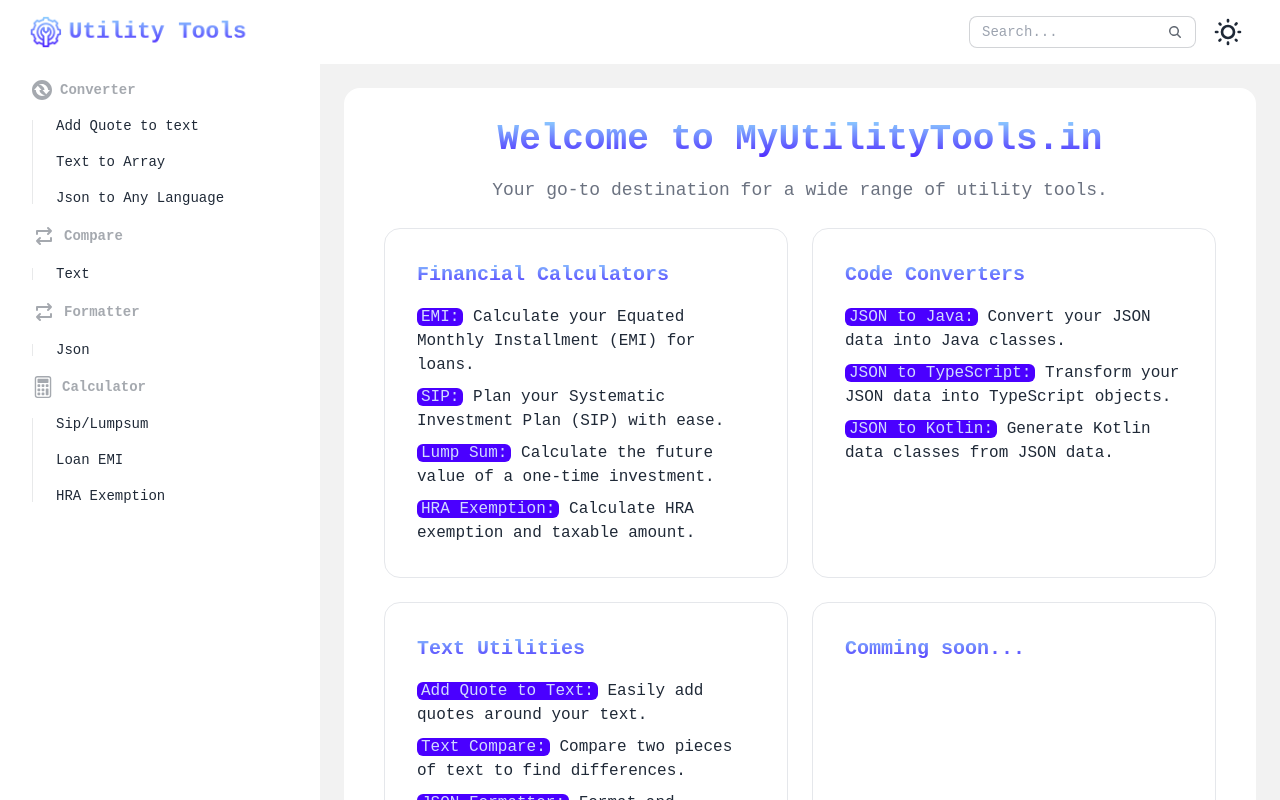
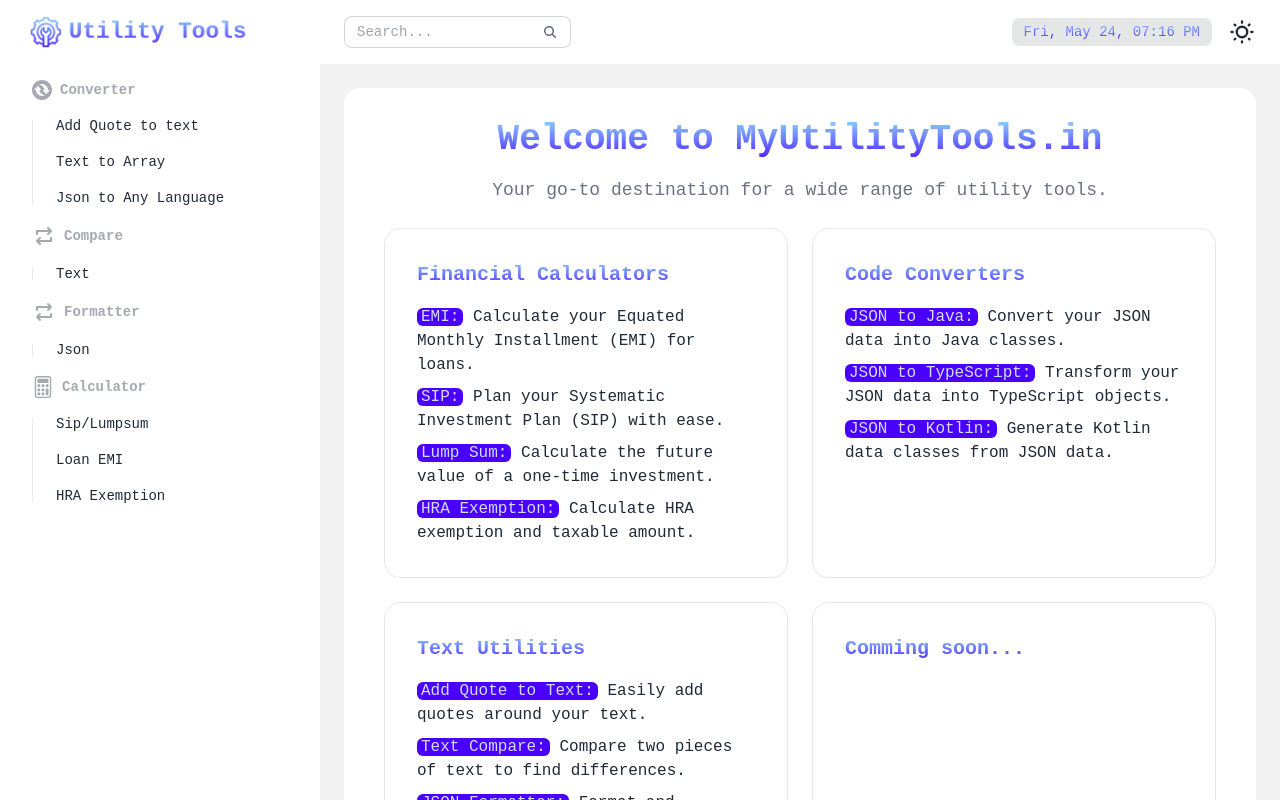
Before and after one commit to BarboolRahhi/my-utility-tools, a React (Vite) app: page / in a window 1280 px wide. Built offline with nearby package versions, Linux system fonts and the light colour scheme; a web font is replaced by a local one.

Commit message:
added search and date and time

```diff
--- /dev/null
+++ b/src/components/CurrentTimeAndDate.tsx
@@ -0,0 +1,49 @@
+import React, { useState, useEffect } from "react";
+import { cn } from "../utils/cn";
+
+const useCurrentTimeAndDate = () => {
+  const [currentTimeAndDate, setCurrentTimeAndDate] = useState(new Date());
+
+  useEffect(() => {
+    const intervalId = setInterval(() => {
+      setCurrentTimeAndDate(new Date());
+    }, 1000);
+
+    return () => clearInterval(intervalId);
+  }, []);
+
+  return currentTimeAndDate;
+};
+
+const formatDateTime = (date: Date) => {
+  const options: Intl.DateTimeFormatOptions = {
+    weekday: "short",
+    day: "numeric",
+    month: "short",
+    hour: "2-digit",
+    minute: "2-digit",
+    hour12: true,
+  };
+  return date.toLocaleString("en-US", options);
+};
+
+type CurrentTimeAndDateProps = {
+  className?: string;
+};
+
+const CurrentTimeAndDate = ({ className }: CurrentTimeAndDateProps) => {
+  const currentTimeAndDate = useCurrentTimeAndDate();
+
+  return (
+    <div
+      className={cn(
+        "flex flex-col items-center justify-center px-3 py-1 rounded-lg bg-base-300",
+        className
+      )}
+    >
+      <p className="text-sm logo">{formatDateTime(currentTimeAndDate)}</p>
+    </div>
+  );
+};
+
+export default CurrentTimeAndDate;
--- a/src/components/DrawerSide.tsx
+++ b/src/components/DrawerSide.tsx
@@ -1,11 +1,11 @@
-import { NavLink } from "react-router-dom";
-import { sideMenuConfig } from "../config";
-import SearchSvg from "./svg-icon/SearchSvg";
-import Input from "./Input";
+import { NavLink, useNavigate } from "react-router-dom";
+import { searchDataList, sideMenuConfig } from "../config";
 import { useRef } from "react";
+import Search from "./Search";
 
 export default function DrawerSide() {
   const ref = useRef<any>(null);
+  const navigate = useNavigate();
   return (
     <div className="drawer-side z-40">
       <label
@@ -30,11 +30,22 @@
         </div>
 
         <div className="bg-base-100 sticky top-0 z-20 lg:hidden bg-opacity-90 px-4 py-2 backdrop-blur flex">
-          <Input
-            type="text"
-            className="grow"
+          <Search
+            className="w-full mt-4"
             placeholder="Search..."
-            icon={<SearchSvg />}
+            resetOnSelect
+            data={searchDataList}
+            valueField="name"
+            onItemClick={(item) => {
+              navigate(item.path);
+              ref?.current?.click();
+            }}
+            itemKey={(item) => item.path}
+            itemFn={(item) => <div>{item.name}</div>}
+            filterFn={(item, query) =>
+              item.name.toLowerCase().includes(query.toLowerCase()) ||
+              item.path.toLowerCase().includes(query.toLowerCase())
+            }
           />
         </div>
 
--- a/src/components/Header.tsx
+++ b/src/components/Header.tsx
@@ -1,8 +1,15 @@
+import { useNavigate } from "react-router-dom";
+import { searchDataList } from "../config";
+import CurrentTimeAndDate from "./CurrentTimeAndDate";
+import Search from "./Search";
+
 export default function Header() {
+  const navigate = useNavigate();
+
   return (
-    <div className="navbar sticky top-0 z-30 bg-base-100 lg:justify-end lg:px-9">
+    <div className="navbar sticky top-0 z-30 bg-base-100 justify-between lg:justify-between lg:px-6">
       <span
-        className="tooltip tooltip-bottom before:text-xs before:content-[attr(data-tip)]"
+        className="tooltip tooltip-bottom before:text-xs before:content-[attr(data-tip)] lg:hidden"
         data-tip="Menu"
       >
         <label
@@ -40,21 +47,26 @@
           </div>
         </a>
       </div>
-      <label className="input input-bordered input-sm lg:flex items-center gap-2 hidden">
-        <input type="text" className="grow" placeholder="Search..." />
-        <svg
-          xmlns="http://www.w3.org/2000/svg"
-          viewBox="0 0 16 16"
-          fill="currentColor"
-          className="w-4 h-4 opacity-70"
-        >
-          <path
-            fillRule="evenodd"
-            d="M9.965 11.026a5 5 0 1 1 1.06-1.06l2.755 2.754a.75.75 0 1 1-1.06 1.06l-2.755-2.754ZM10.5 7a3.5 3.5 0 1 1-7 0 3.5 3.5 0 0 1 7 0Z"
-            clipRule="evenodd"
+
+      <Search
+        className="lg:flex hidden"
+        placeholder="Search..."
+        resetOnSelect
+        data={searchDataList}
+        valueField="name"
+        onItemClick={(item) => {
+          navigate(item.path);
+        }}
+        itemKey={(item) => item.path}
+        itemFn={(item) => <div>{item.name}</div>}
+        filterFn={(item, query) =>
+          item.name.toLowerCase().includes(query.toLowerCase()) ||
+          item.path.toLowerCase().includes(query.toLowerCase())
+        }
       />
-        </svg>
-      </label>
+
+      <div className="">
+        <CurrentTimeAndDate className="hidden lg:flex" />
 
         <label className="swap swap-rotate ml-auto mr-4 lg:mr-0 lg:ml-4">
           {/* this hidden checkbox controls the state */}
@@ -74,7 +86,7 @@
 
           {/* sun icon */}
           <svg
-          className="swap-off fill-current w-8 h-8"
+            className="swap-off fill-current w-7 h-7"
             xmlns="http://www.w3.org/2000/svg"
             viewBox="0 0 24 24"
           >
@@ -83,7 +95,7 @@
 
           {/* moon icon */}
           <svg
-          className="swap-on fill-current w-8 h-8"
+            className="swap-on fill-current w-7 h-7"
             xmlns="http://www.w3.org/2000/svg"
             viewBox="0 0 24 24"
           >
@@ -91,5 +103,6 @@
           </svg>
         </label>
       </div>
+    </div>
   );
 }
--- /dev/null
+++ b/src/components/Search.tsx
@@ -0,0 +1,190 @@
+import React, { Key, useEffect, useMemo, useRef, useState } from "react";
+import { cn } from "../utils/cn";
+
+type SearchProps<T> = {
+  id?: string;
+  label?: string;
+  placeholder?: string;
+  defaultValues?: string;
+  value?: string;
+  valueField: keyof T;
+  onChange?: (value: string) => void;
+  data: T[];
+  filterFn: (item: T, query: string) => boolean;
+  itemFn: (item: T) => React.ReactNode;
+  itemKey: (item: T) => Key | null | undefined;
+  onItemClick?: (item: T) => void;
+  resetOnSelect?: boolean;
+  className?: string;
+};
+
+function Search<T>({
+  id,
+  placeholder,
+  value,
+  onChange,
+  filterFn,
+  itemFn,
+  data,
+  itemKey,
+  valueField,
+  onItemClick,
+  resetOnSelect,
+  className,
+}: SearchProps<T>) {
+  const [query, setQuery] = useState(value ?? "");
+  const [displaySuggestions, setDisplaySuggestions] = useState(false);
+  const [selectedItemIndex, setSelectedItemIndex] = useState(-1);
+  const inputRef = useRef<HTMLInputElement>(null);
+  const suggestionsRef = useRef<HTMLUListElement>(null);
+
+  const filterData = useMemo(
+    () => data.filter((item) => filterFn(item, query)),
+    [query]
+  );
+
+  function handleOnFocus(
+    event: React.FocusEvent<HTMLInputElement, Element>
+  ): void {
+    setDisplaySuggestions(true);
+  }
+
+  function handleOnKeyDown(event: React.KeyboardEvent<HTMLInputElement>): void {
+    if (event.key === "Enter" && filterData[selectedItemIndex]) {
+      event.preventDefault();
+
+      const data = filterData[selectedItemIndex];
+      if (data && typeof data === "object") {
+        const value = data[valueField];
+        if (typeof value === "string") {
+          setQuery(value);
+          onChange?.(value);
+        }
+      } else if (typeof data === "string") {
+        setQuery(data);
+        onChange?.(data);
+      }
+
+      onItemClick?.(data);
+
+      if (resetOnSelect) {
+        setQuery("");
+        setDisplaySuggestions(false);
+        inputRef.current?.blur();
+      }
+      setSelectedItemIndex(-1);
+    }
+
+    if (
+      event.key === "ArrowDown" &&
+      selectedItemIndex < filterData.length - 1
+    ) {
+      setSelectedItemIndex((perv) => perv + 1);
+    } else if (event.key === "ArrowDown") {
+      setSelectedItemIndex(0);
+    }
+
+    if (event.key === "ArrowUp" && selectedItemIndex > 0) {
+      setSelectedItemIndex((perv) => perv - 1);
+    } else if (event.key === "ArrowUp") {
+      setSelectedItemIndex(filterData.length - 1);
+    }
+  }
+
+  useEffect(() => {
+    // Event listener to handle clicks outside the input and suggestions list
+    const handleClickOutside = (event: MouseEvent) => {
+      if (
+        inputRef.current &&
+        suggestionsRef.current &&
+        !inputRef.current.contains(event.target as Node) &&
+        !suggestionsRef.current.contains(event.target as Node)
+      ) {
+        setDisplaySuggestions(false);
+      }
+    };
+
+    document.addEventListener("mousedown", handleClickOutside);
+    return () => {
+      document.removeEventListener("mousedown", handleClickOutside);
+    };
+  }, []);
+
+  return (
+    <div className={cn("flex flex-col", className)}>
+      <label className="input input-bordered input-sm flex items-center gap-2 relative">
+        <input
+          id={id}
+          value={query}
+          onChange={(e) => setQuery(e.target.value)}
+          placeholder={placeholder}
+          //   onBlur={handleOnBlur}
+          onFocus={handleOnFocus}
+          onKeyDown={handleOnKeyDown}
+          ref={inputRef}
+          type="text"
+          className="grow"
+        />
+        <svg
+          xmlns="http://www.w3.org/2000/svg"
+          viewBox="0 0 16 16"
+          fill="currentColor"
+          className="w-4 h-4 opacity-70"
+        >
+          <path
+            fillRule="evenodd"
+            d="M9.965 11.026a5 5 0 1 1 1.06-1.06l2.755 2.754a.75.75 0 1 1-1.06 1.06l-2.755-2.754ZM10.5 7a3.5 3.5 0 1 1-7 0 3.5 3.5 0 0 1 7 0Z"
+            clipRule="evenodd"
+          />
+        </svg>
+      </label>
+      {displaySuggestions && (
+        <ul
+          ref={suggestionsRef}
+          id="links"
+          className="absolute w-56 top-16 bg-white p-2 shadow-lg rounded-lg flex-1"
+        >
+          {filterData.map((option, index) => (
+            <li
+              onClick={() => {
+                onItemClick?.(option);
+                if (option && typeof option === "object") {
+                  const value = option[valueField];
+                  if (typeof value === "string") {
+                    setQuery(value);
+                    onChange?.(value);
+                  }
+                } else if (typeof option === "string") {
+                  setQuery(option);
+                  onChange?.(option);
+                }
+                if (resetOnSelect) {
+                  setQuery("");
+                  setDisplaySuggestions(false);
+                  inputRef.current?.blur();
+                }
+              }}
+              key={itemKey(option)}
+              className={cn(
+                "hover:bg-base-200 p-2 rounded-lg text-sm cursor-pointer",
+                index === selectedItemIndex ? "bg-primary text-white" : ""
+              )}
+            >
+              {itemFn(option)}
+            </li>
+          ))}
+          {filterData.length === 0 && (
+            <li
+              key="no-data-found"
+              className="hover:bg-primary px-2 py-1 rounded-lg hover:text-white text-sm cursor-pointer"
+            >
+              No data found
+            </li>
+          )}
+        </ul>
+      )}
+    </div>
+  );
+}
+
+export default Search;
--- a/src/config.tsx
+++ b/src/config.tsx
@@ -220,3 +220,9 @@
     items: [],
   },
 ];
+
+export const searchDataList = sideMenuConfig.sideSections
+  .flatMap((section) => section.sectionItems)
+  .map((item) => {
+    return { path: item.link, name: item.name };
+  });
--- a/src/pages/TextCompare.tsx
+++ b/src/pages/TextCompare.tsx
@@ -32,7 +32,8 @@
       </div>
 
       {(text1.trim() || text2.trim()) && (
-        <div className="mt-4 rounded-lg border p-2">
+        <div className="mt-4 rounded-lg border p-2  overflow-x-auto">
+          <div className="min-w-[600px]">
             <ReactDiffViewer
               useDarkTheme={dark}
               oldValue={text1}
@@ -41,6 +42,7 @@
               splitView={lg || xl ? true : false}
             />
           </div>
+        </div>
       )}
     </MainContainer>
   );
```
Lines whose indentation alone changed are shown as unchanged.
